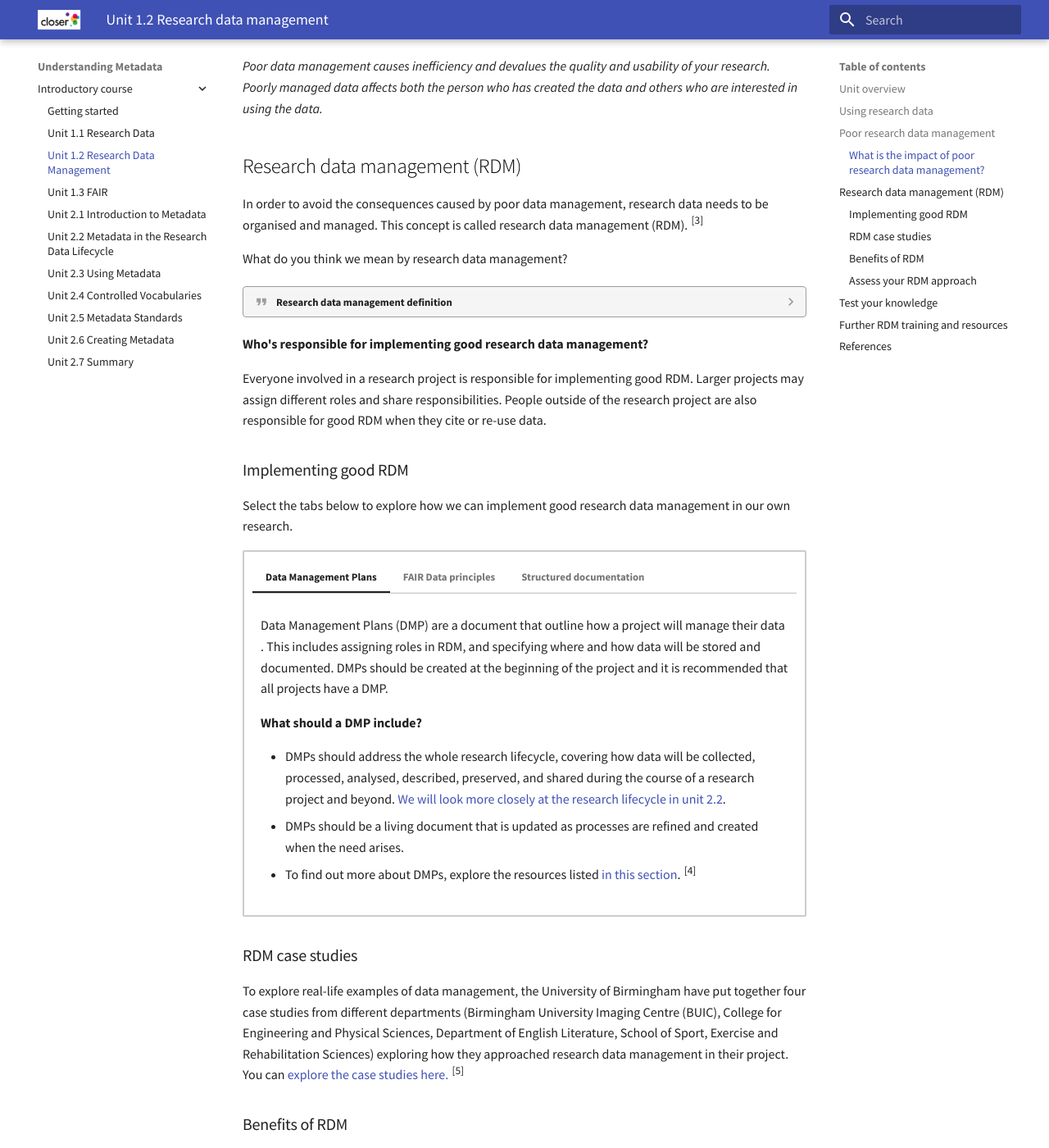
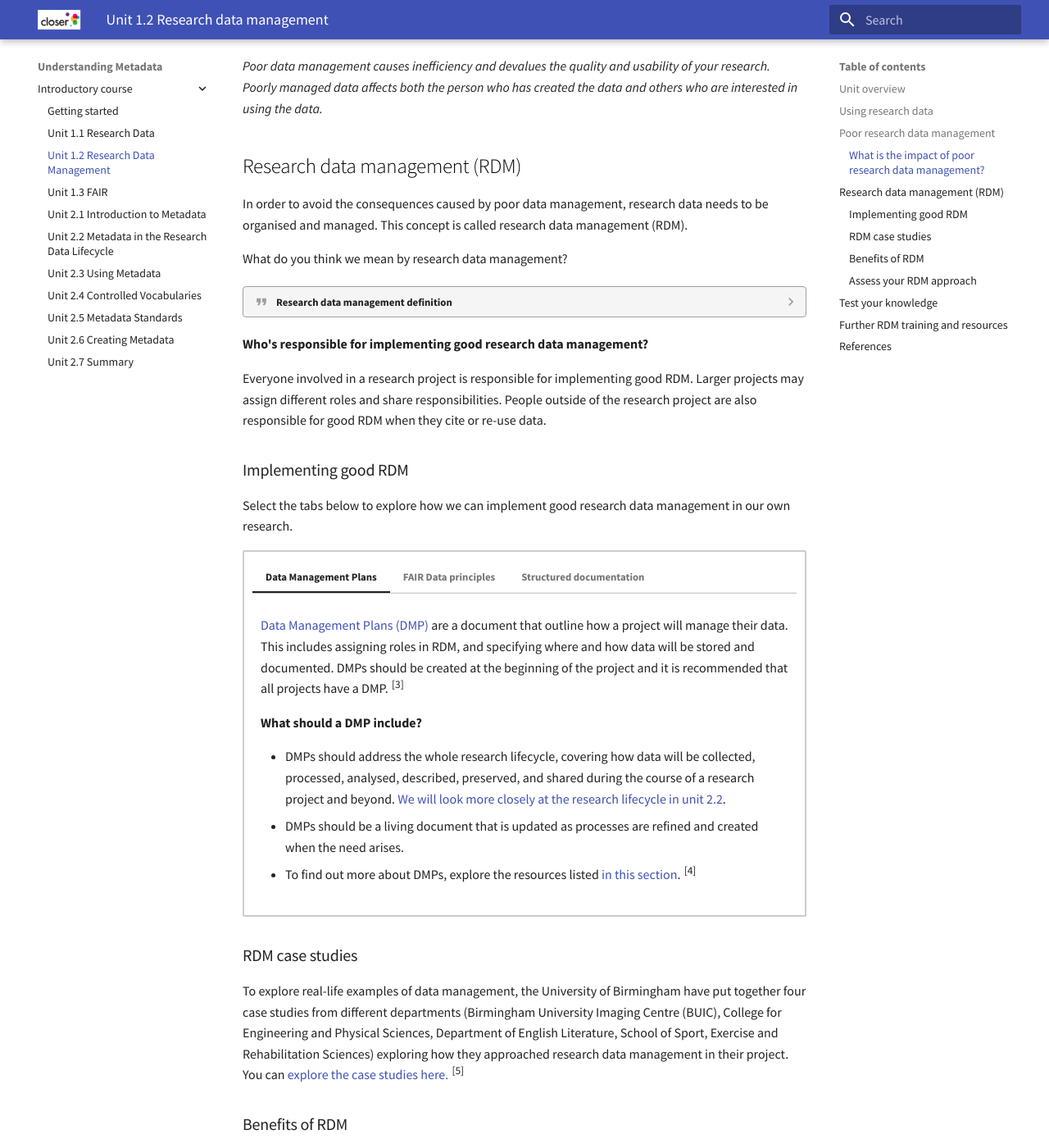
Before and after one commit to spuddybike/understanding-metadata, an MkDocs documentation site: the page built from docs/introduction/1.2 Research data management.md, in a window 1280 px wide and 1400 px high, scrolled down 1907 px. Shown: the whole window at 82% size. Built offline with MkDocs 1.6.1 and Material for MkDocs 9.7.7, drawn with Linux system fonts in a browser that asks for light colours; part of the change alters nothing that is shown.

```diff
--- a/docs/introduction/1.2 Research data management.md
+++ b/docs/introduction/1.2 Research data management.md
@@ -93,13 +93,13 @@ _Poor data management causes inefficiency and devalues the quality and usability
 
 ## Research data management (RDM)
 
-In order to avoid the consequences caused by poor data management, research data needs to be organised and managed. This concept is called research data management (RDM). <sup>[3]</sup>
+In order to avoid the consequences caused by poor data management, research data needs to be organised and managed. This concept is called research data management (RDM).
 
 What do you think we mean by research data management?
 
 ??? quote "**Research data management definition**"
 
-    CODATA defines research data management as...
+    CODATA defines [research data management](https://terms.codata.org/rdmt/research-data-management) as...
 
     _Storage, access and preservation of data created or collected in the course of research. Research data management practices cover the entire lifecycle of the data, from planning the investigation to conducting it, and from backing up data as it is created and used to long term preservation of data deliverables after the research investigation has concluded.<sup>[2]</sup>__
 
@@ -113,7 +113,7 @@ Select the tabs below to explore how we can implement good research data managem
 
 === "Data Management Plans"
 
-    Data Management Plans (DMP) are a document that outline how a project will manage their data . This includes assigning roles in RDM, and specifying where and how data will be stored and documented. DMPs should be created at the beginning of the project and it is recommended that all projects have a DMP.
+    [Data Management Plans (DMP)](https://terms.codata.org/rdmt/data-management-plan) are a document that outline how a project will manage their data. This includes assigning roles in RDM, and specifying where and how data will be stored and documented. DMPs should be created at the beginning of the project and it is recommended that all projects have a DMP. <sup>[3]</sup>
 
     **What should a DMP include?**
 
@@ -227,7 +227,6 @@ If you want to explore research data management further, you can take a look at
     - [**DMP Tool**](https://dmptool.org/plans) contains public DMPs for reference as well as a list of requirements from different funders to ensure DMPs meet the criteria of the funding body.
     - **Data Stewardship Wizard** is an open-source platform for collaborative and living data management plans trusted worldwide. You can access the [tool here.](https://ds-wizard.org/)
 
----
 
 <div class="grid cards" markdown>
 - [**&larr; Previous <p></p> Unit 1.1 Research data**](<1.1 Research data.md>)
```
